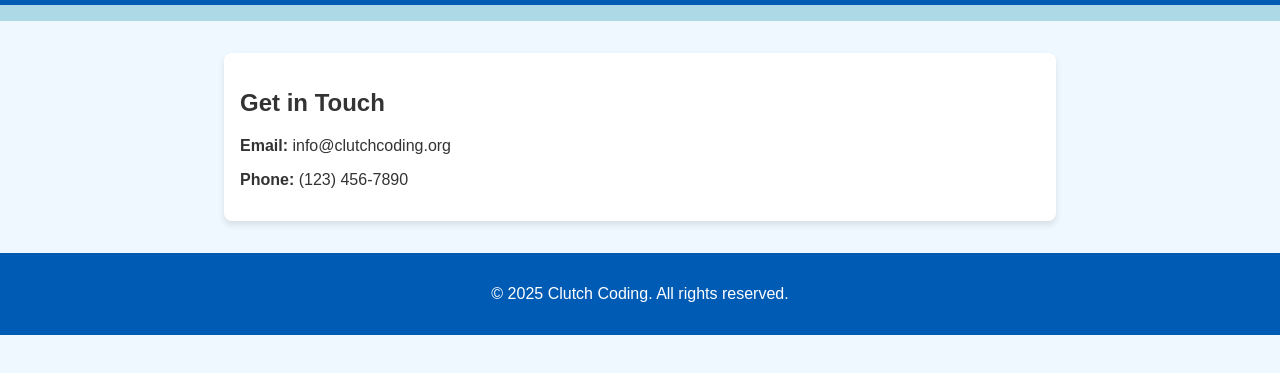
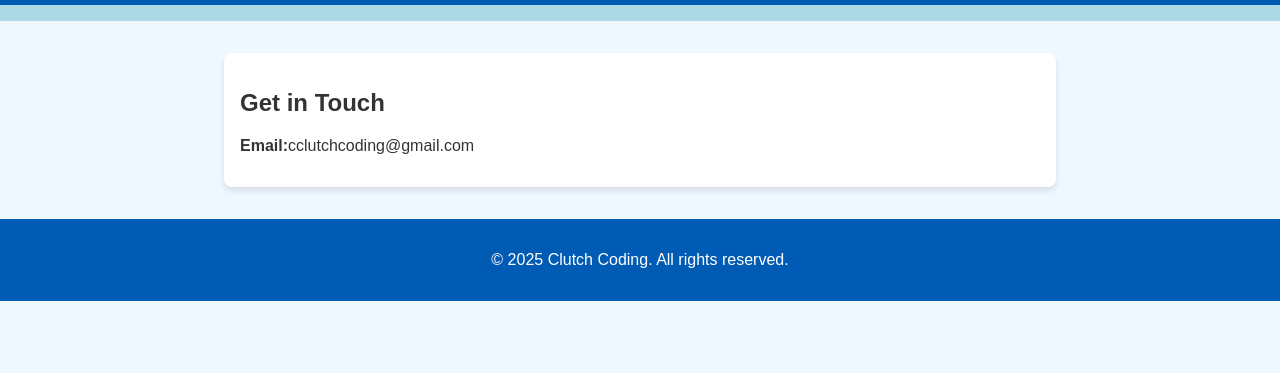
Before and after one commit to cy-nara/ClutchCoding, a plain HTML site: page contact.html in a window 1280 px wide. Shown: the part 141-514 px from the top of the page. Drawn offline with Linux system fonts and the light colour scheme.

Commit message:
Add files via upload

```diff
--- a/contact.html
+++ b/contact.html
@@ -85,8 +85,7 @@
     </header>
     <section>
         <h2>Get in Touch</h2>
-        <p><strong>Email:</strong> info@clutchcoding.org</p>
-        <p><strong>Phone:</strong> (123) 456-7890</p>
+        <p><strong>Email:</strong>cclutchcoding@gmail.com</p>
     </section>
     <footer>
         <p>&copy; 2025 Clutch Coding. All rights reserved.</p>
```
Also changed, not shown: index.html (+1 -2 lines).
